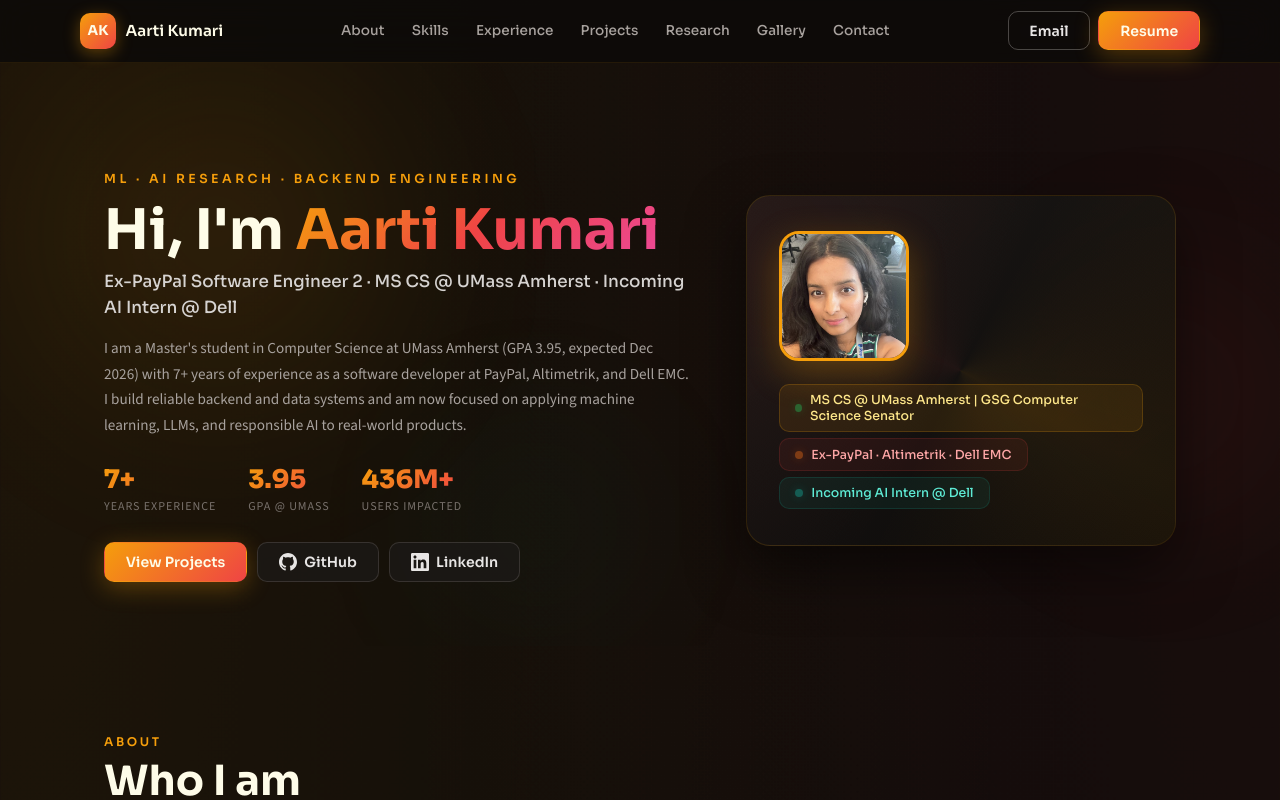
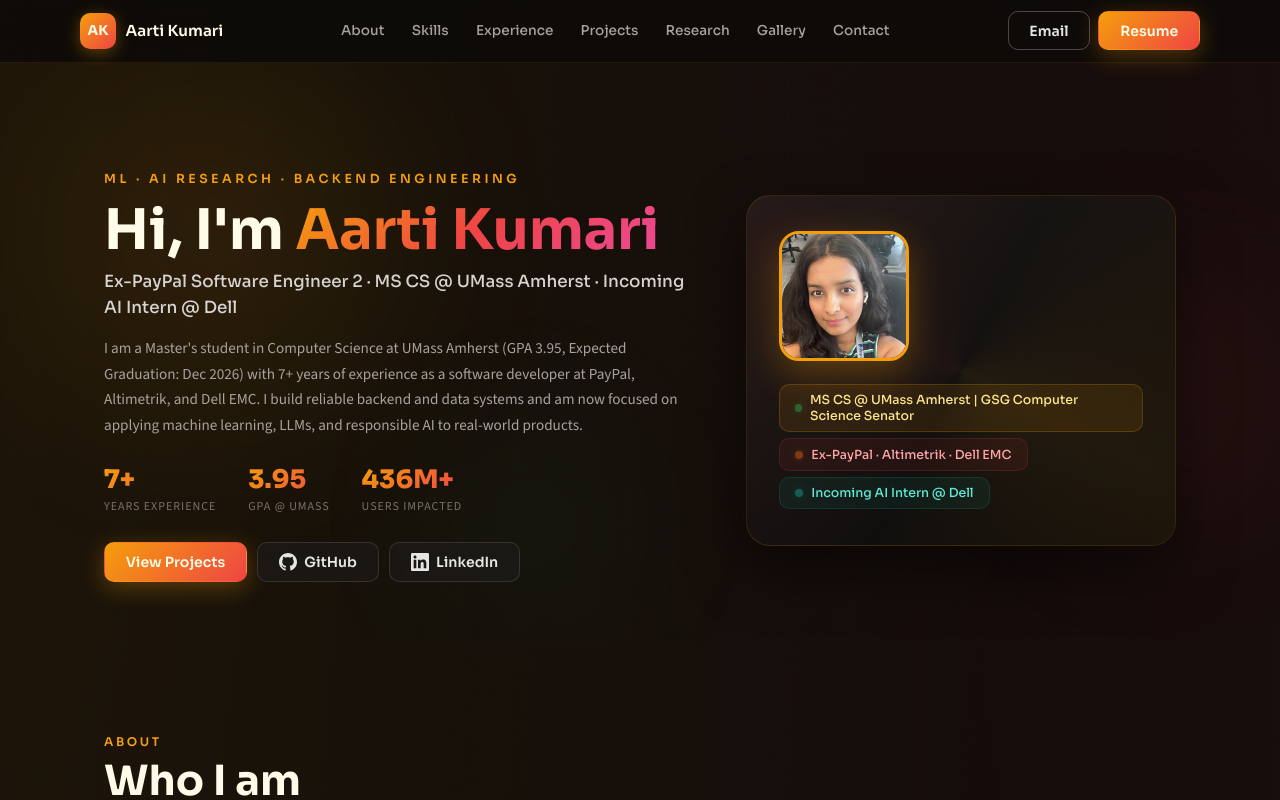
Before and after one commit to swanky-rt/personal_portfolio, a React (Vite) app: page / in a window 1280 px wide. Shown: the top 800 px of the page. Built offline with nearby package versions, Linux system fonts and the light colour scheme.

Commit message:
Update profile.js

```diff
--- a/src/data/profile.js
+++ b/src/data/profile.js
@@ -3,7 +3,7 @@
   tagline: "Ex-PayPal Software Engineer 2 · MS CS @ UMass Amherst · Incoming AI Intern @ Dell",
   location: "Amherst, MA · USA",
   summary:
-    "I am a Master's student in Computer Science at UMass Amherst (GPA 3.95, expected Dec 2026) with 7+ years of experience as a software developer at PayPal, Altimetrik, and Dell EMC. I build reliable backend and data systems and am now focused on applying machine learning, LLMs, and responsible AI to real-world products.",
+    "I am a Master's student in Computer Science at UMass Amherst (GPA 3.95, Expected Graduation: Dec 2026) with 7+ years of experience as a software developer at PayPal, Altimetrik, and Dell EMC. I build reliable backend and data systems and am now focused on applying machine learning, LLMs, and responsible AI to real-world products.",
   links: {
     email: "aarti16995@gmail.com",
     phone: "+1 (551) 358 4431",
@@ -162,7 +162,7 @@
       title: "Open-Ended DPR Generation in the Wild",
       role: "AI Research Extern - IBM, 698DS UMass Industry Mentorship Program",
       period: "January 2026 - Present",
-      link: null,
+      link: "https://github.com/dhdhagar/dpr-discovery",
       description:
         "Designed multi-stage pipeline: clustering-based table discovery, LLM-driven DPR synthesis, SQL grounding with execution feedback, and metric-based evaluation (coverage, diversity, complexity, surprisal) over large heterogeneous data lakes. Strengthened SQL reliability via execution-aware self-correction and hallucination mitigation across 500+ table scale experiments.",
       topics: [
```
